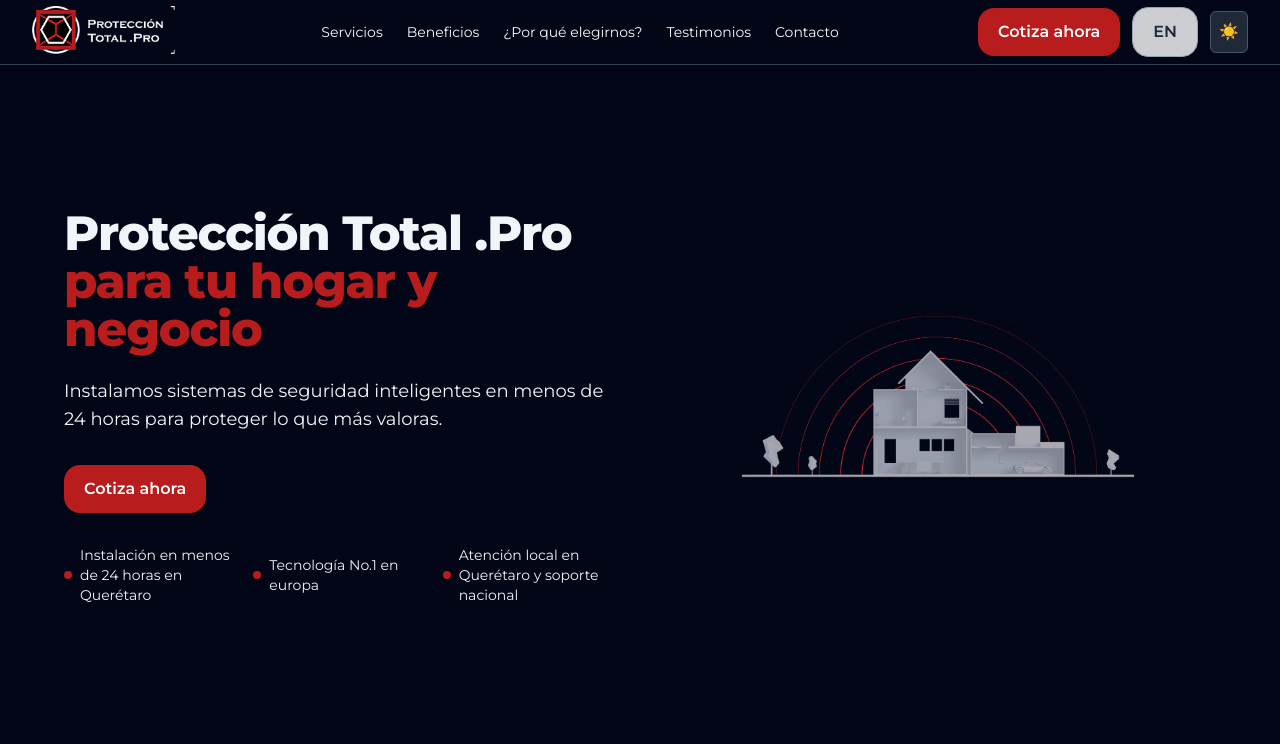
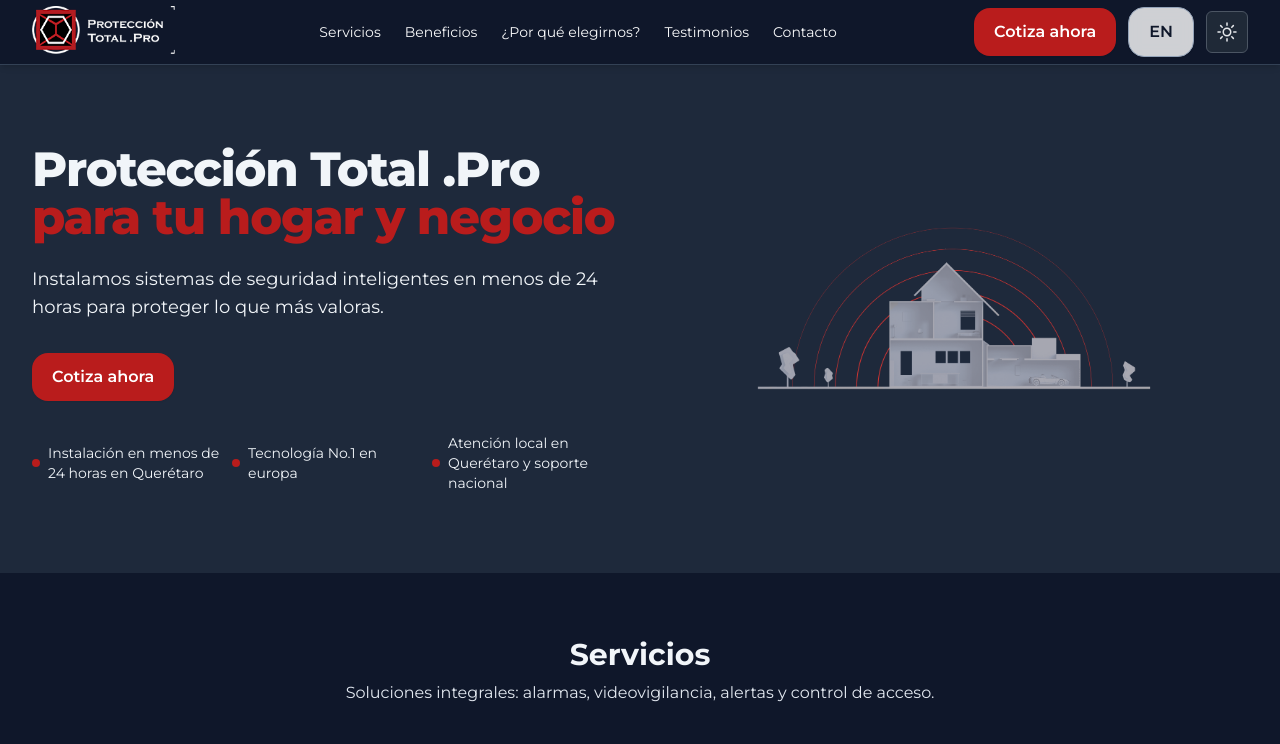
Before and after one commit to Killises/LPPT, a Next.js app: page / in a window 1280 px wide. Shown: the top 744 px of the page. Built offline with nearby package versions, Linux system fonts and the light colour scheme.

Commit message:
modo noche funcionando

```diff
--- a/app/components/Hero.jsx
+++ b/app/components/Hero.jsx
@@ -10,8 +10,8 @@
 
 
   return (
-    <Section id="home" className=" bg relative overflow-hidden">
-      <div className="absolute inset-0 -z-10 bg-[radial-gradient(ellipse_at_top,_var(--tw-gradient-stops))] from-sky-100 via-white to-white" />
+    <div id="home" className=" relative overflow-hidden dark:bg-slate-800 ">
+      <div className="absolute inset-0 -z-10 bg-[radial-gradient(ellipse_at_top,_var(--tw-gradient-stops))] from-sky-100 via-white to-white dark:bg-slate-800" />
       <div className="container py-20 grid lg:grid-cols-2 gap-10 items-center">
         <motion.div initial={{ opacity: 0, y: 20 }} whileInView={{ opacity: 1, y: 0 }} viewport={{ once: true }} transition={{ duration: 1.0 }}>
           <div className="flex flex-wrap gap-2">
@@ -41,6 +41,6 @@
           </div>
         </motion.div>
       </div>
-    </Section>
+    </div>
   );
 }
--- a/app/components/Landing.jsx
+++ b/app/components/Landing.jsx
@@ -98,7 +98,7 @@
   };
 
   return (
-    <div className="bg min-h-screen bg-gradient-to-b text-slate-800">
+    <div className="bg min-h-screen bg-gradient-to-b text-slate-900">
 
       <Header lang={lang} setLang={setLang} />
       <Hero lang={lang}/>
--- a/app/components/Section.jsx
+++ b/app/components/Section.jsx
@@ -1,7 +1,7 @@
 
 export default function Section({ id, title, subtitle, children, muted=false }) {
   return (
-    <section id={id} className={ muted ? "py-16 bg-slate-50 dark:bg-slate-900" : "py-16"}>
+    <section id={id} className={ muted ? "py-16 bg-slate-50 dark:bg-slate-800" : "py-16"}>
       <div className="container">
         {(title || subtitle) && (
           <div className="text-center mb-10">
--- a/app/components/Services.jsx
+++ b/app/components/Services.jsx
@@ -16,7 +16,7 @@
 
   return(
 
-    <Section id="servicios" title={t.services.title} subtitle={t.services.subtitle}>
+    <Section id="servicios" title={t.services.title} subtitle={t.services.subtitle} className="dark:bg-slate-800">
         <motion.div variants={container} initial="hidden" whileInView="show" viewport={{ once: true, amount: 0.2 }} className="grid md:grid-cols-2 gap-6">
           {t.services.items.map((s, i) => (
             <motion.div variants={item} key={i} className="card">
--- a/app/components/ThemeToggle.jsx
+++ b/app/components/ThemeToggle.jsx
@@ -19,8 +19,14 @@
         // >
         //   <path d="M13.965 23.016a10.94 10.94 0 0 1-7.787-3.227A10.95 10.95 0 0 1 2.953 12c0-2.942 1.146-5.708 3.225-7.79A10.94 10.94 0 0 1 13.965.985c2.405 0 4.693.77 6.617 2.224a1.172 1.172 0 0 1-.58 2.1A6.715 6.715 0 0 0 14.016 12a6.715 6.715 0 0 0 5.986 6.692c.477.052.875.39 1.003.853a1.17 1.17 0 0 1-.423 1.247 10.9 10.9 0 0 1-6.617 2.224m0-19.688c-4.78 0-8.668 3.89-8.668 8.672s3.889 8.672 8.668 8.672a8.6 8.6 0 0 0 2.857-.485 9.1 9.1 0 0 1-2.817-2.108A9.06 9.06 0 0 1 11.672 12c0-2.251.829-4.41 2.333-6.079a9.1 9.1 0 0 1 2.817-2.108 8.6 8.6 0 0 0-2.857-.485"></path>
         // </svg>
-      "☀️") : (
-        "🌙"
+        <svg xmlns="http://www.w3.org/2000/svg" fill="none" viewBox="0 0 24 24" stroke-width="1.5" stroke="currentColor" class="size-6">
+        <path stroke-linecap="round" stroke-linejoin="round" d="M12 3v2.25m6.364.386-1.591 1.591M21 12h-2.25m-.386 6.364-1.591-1.591M12 18.75V21m-4.773-4.227-1.591 1.591M5.25 12H3m4.227-4.773L5.636 5.636M15.75 12a3.75 3.75 0 1 1-7.5 0 3.75 3.75 0 0 1 7.5 0Z" />
+      </svg>
+      ) : (
+        <svg xmlns="http://www.w3.org/2000/svg" fill="none" viewBox="0 0 24 24" stroke-width="1.5" stroke="currentColor" class="size-6">
+  <path stroke-linecap="round" stroke-linejoin="round" d="M21.752 15.002A9.72 9.72 0 0 1 18 15.75c-5.385 0-9.75-4.365-9.75-9.75 0-1.33.266-2.597.748-3.752A9.753 9.753 0 0 0 3 11.25C3 16.635 7.365 21 12.75 21a9.753 9.753 0 0 0 9.002-5.998Z" />
+</svg>
+
       )}
     </button>
   );
--- a/app/globals.css
+++ b/app/globals.css
@@ -31,6 +31,7 @@
 .badge {
   @apply inline-flex items-center gap-2 text-sm text-slate-600 dark:text-slate-100;
 }
+
 .li {
   @apply bg-red-700
 }
@@ -38,5 +39,5 @@
   @apply dark:text-gray-50 dark:hover:text-gray-400
 }
 .bg{
-  @apply bg-slate-100 dark:bg-slate-950
+  @apply bg-slate-100 dark:bg-slate-900
 }
```
